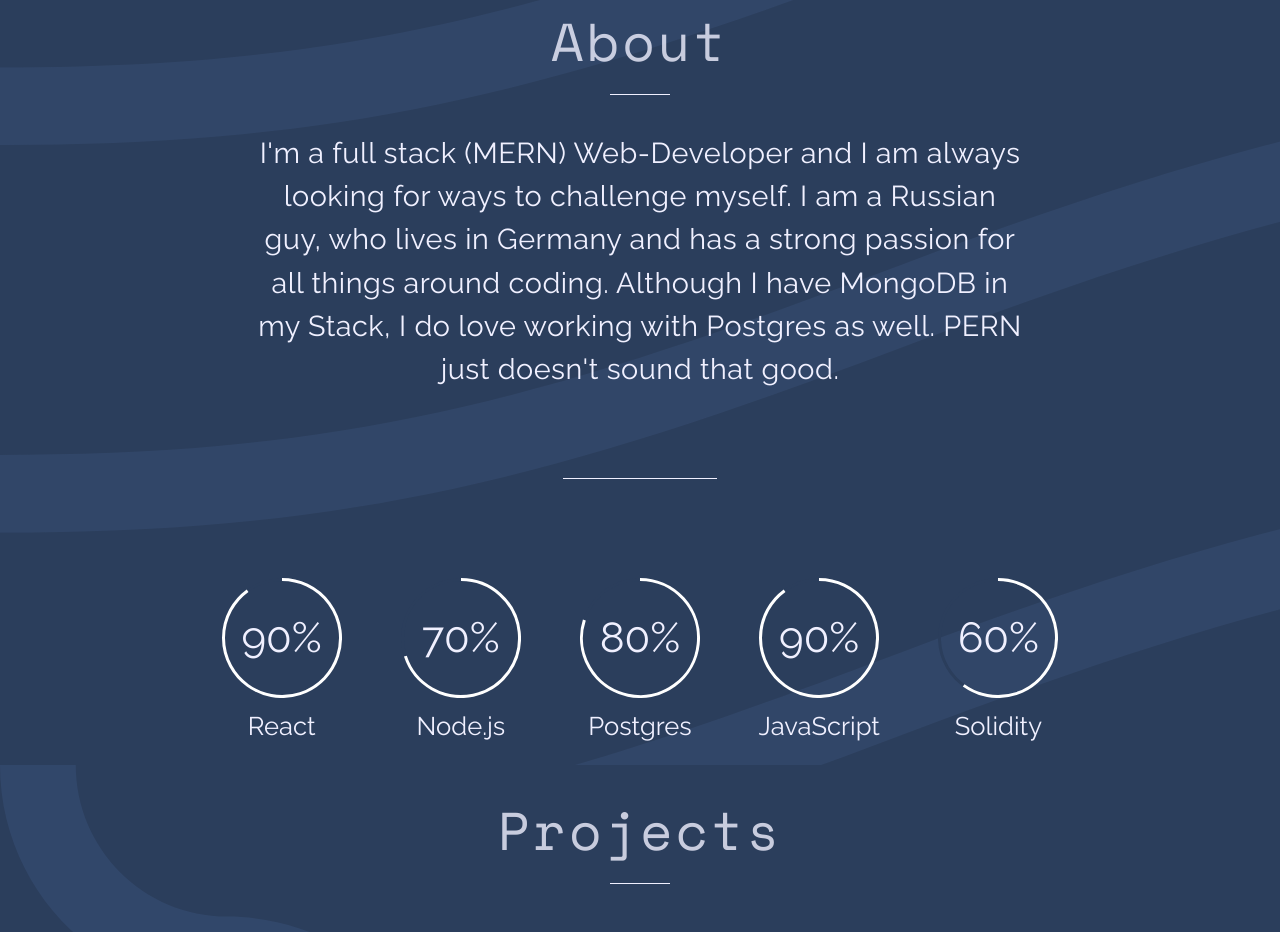
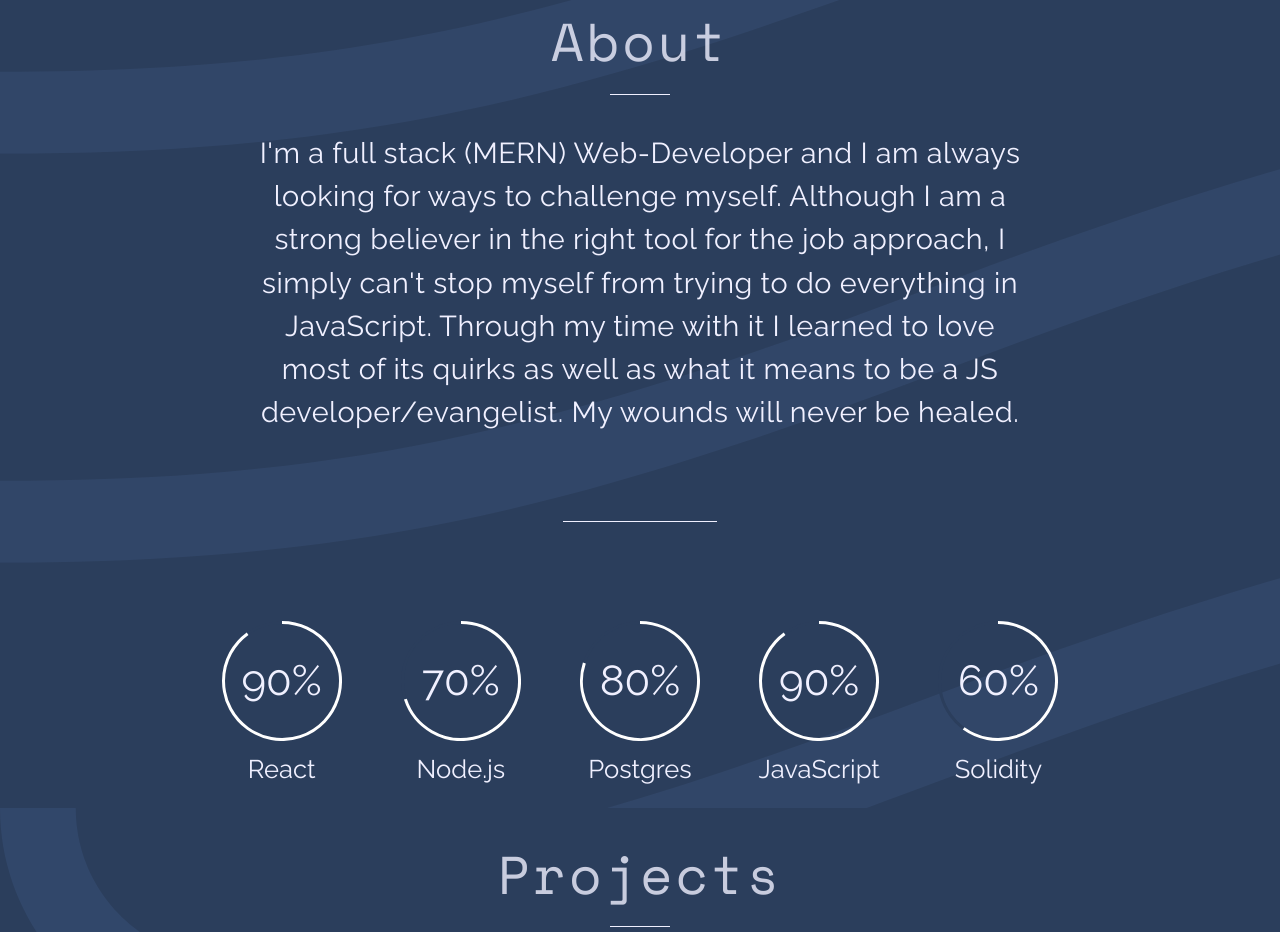
Before and after one commit to FedjaVitko/vitkovski, a website: page app/index.html in a window 1280 px wide. Shown: the part 880-1812 px from the top of the page. Drawn offline with nearby package versions, Linux system fonts and the light colour scheme.

Commit message:
Add a meta description and change the description text.

```diff
--- a/app/index.html
+++ b/app/index.html
@@ -5,6 +5,7 @@
   <meta charset="UTF-8">
   <meta name="viewport" content="width=device-width, initial-scale=1.0">
   <meta http-equiv="X-UA-Compatible" content="ie=edge">
+  <meta name="description" content="Hi! I'm just a random guy, who one day decided that he wants to be a programmer. Although I am a strong believer in the right tool for the job approach, I simply can't stop myself from trying to do everything in JavaScript."/>
   <title>Fedor Vitkovski</title>
   <link rel="stylesheet" href="css/normalize.css">
   <link rel="stylesheet" href="css/main.css">
@@ -51,8 +52,9 @@
     <h1>About</h1>
     <div class="about-part">
       <h3>
-        I'm a full stack (MERN) Web-Developer and I am always looking for ways to challenge myself. I am a Russian guy, who lives in Germany and has
-        a strong passion for all things around coding. Although I have MongoDB in my Stack, I do love working with Postgres as well. PERN just doesn't sound that good.
+        I'm a full stack (MERN) Web-Developer and I am always looking for ways to challenge myself. Although I am a strong believer in the right tool for the job approach,
+        I simply can't stop myself from trying to do everything in JavaScript. Through my time with it I learned to love most of its quirks
+        as well as what it means to be a JS developer/evangelist. My wounds will never be healed.
       </h3>
       <!-- <img src="./img/profile_img.jpg" /> -->
     </div>
```
